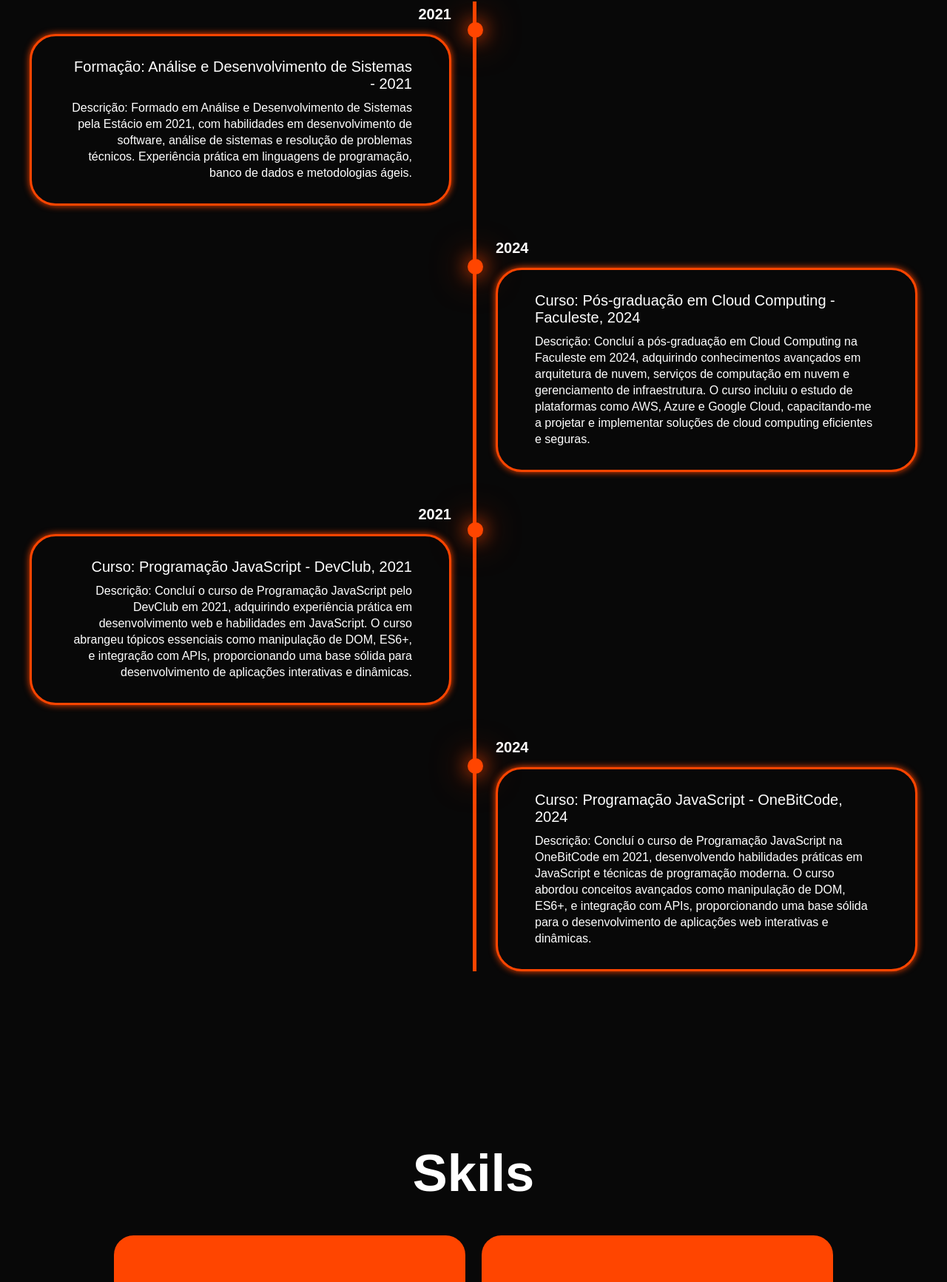
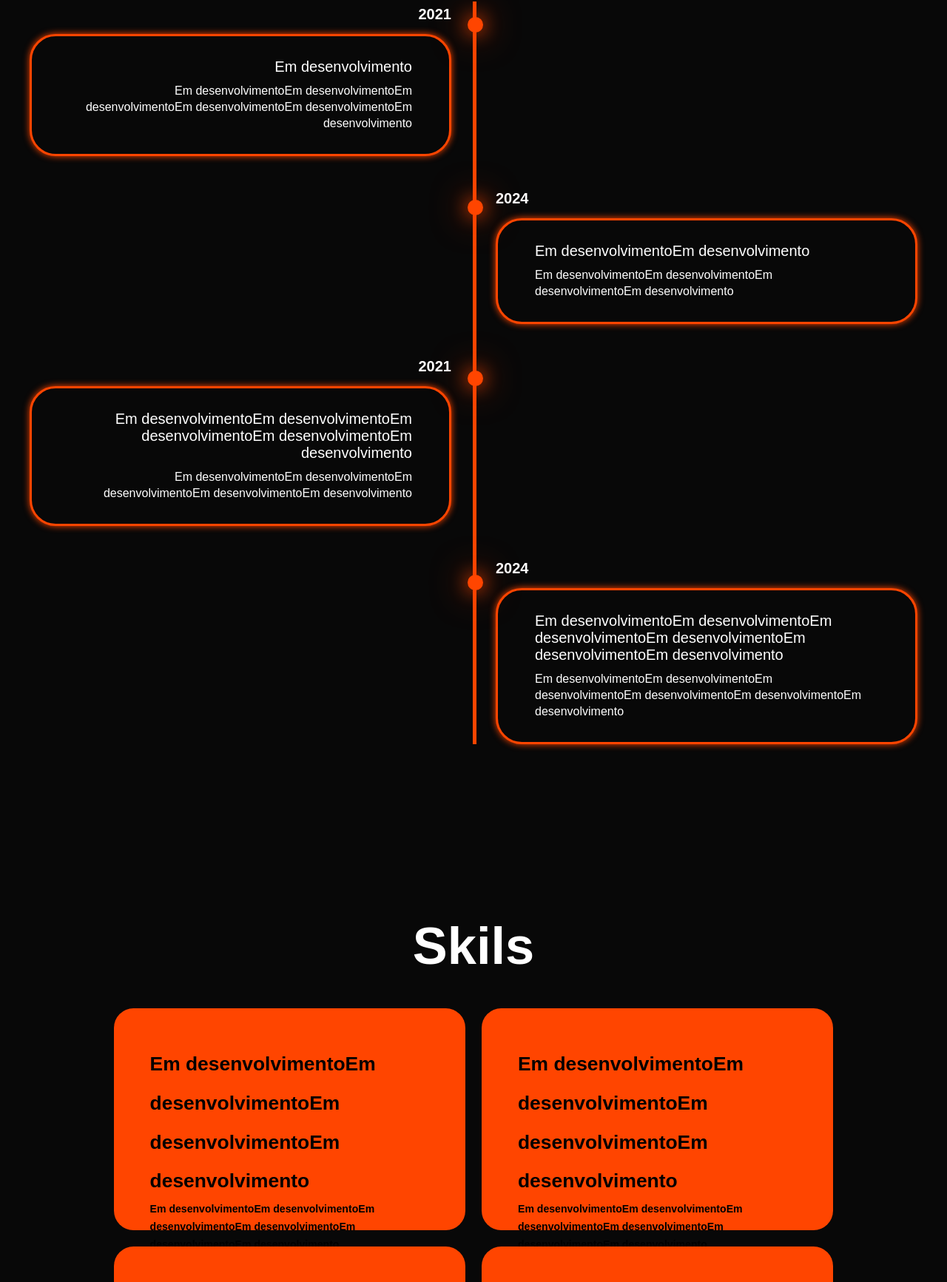
Before and after one commit to RidelvanDell/Site, a plain HTML site: page index.html in a window 1280 px wide. Shown: the part 1067-2800 px from the top of the page at 74% size. Drawn offline with nearby package versions, Linux system fonts and the light colour scheme; a script that the page names is missing.

Commit message:
Update index.html

```diff
--- a/index.html
+++ b/index.html
@@ -32,9 +32,7 @@
         <h1>Olá, Eu sou o<span> Ridelvan</span></h1>
         <h3 class="text-animation">Sou <span></span></h3>
         <p>
-          Desenvolvedor Front-end com experiência em React.js, Next.js,
-          JavaScript, TypeScript. Apaixonado por tecnologia e desenvolvimento.
-          Possuo experiência na área de gestão de acessos.
+          Sou estudante de programação com experiência básica em desenvolvimento web, utilizando HTML, CSS e JavaScript. Também tenho conhecimento em pequenos projetos em Python e estou aprofundando meus estudos em C#. Busco aprimorar minhas habilidades e explorar novas tecnologias no mundo da programação.
         </p>
         <div class="social-icons">
           <a href="#"><i class="bx bxl-linkedin"></i></a>
@@ -44,7 +42,7 @@
         </div>
         <div class="btn-group">
           <a href="#" class="btn">Hire</a>
-          <a href="#contact" class="btn">Contact</a>
+          <a href="#contact" class="btn">contato</a>
         </div>
       </div>
       <div class="home-img">
@@ -59,13 +57,9 @@
           <div class="timeline-dot"></div>
           <div class="timeline-date">2021</div>
           <div class="timeline-content">
-            <h3>Formação: Análise e Desenvolvimento de Sistemas - 2021</h3>
+            <h3>Em desenvolvimento</h3>
             <p>
-              Descrição: Formado em Análise e Desenvolvimento de Sistemas pela
-              Estácio em 2021, com habilidades em desenvolvimento de software,
-              análise de sistemas e resolução de problemas técnicos. Experiência
-              prática em linguagens de programação, banco de dados e
-              metodologias ágeis.
+           Em desenvolvimentoEm desenvolvimentoEm desenvolvimentoEm desenvolvimentoEm desenvolvimentoEm desenvolvimento
             </p>
           </div>
         </div>
@@ -74,14 +68,9 @@
           <div class="timeline-dot"></div>
           <div class="timeline-date">2024</div>
           <div class="timeline-content">
-            <h3>Curso: Pós-graduação em Cloud Computing - Faculeste, 2024</h3>
+            <h3>Em desenvolvimentoEm desenvolvimento</h3>
             <p>
-              Descrição: Concluí a pós-graduação em Cloud Computing na Faculeste
-              em 2024, adquirindo conhecimentos avançados em arquitetura de
-              nuvem, serviços de computação em nuvem e gerenciamento de
-              infraestrutura. O curso incluiu o estudo de plataformas como AWS,
-              Azure e Google Cloud, capacitando-me a projetar e implementar
-              soluções de cloud computing eficientes e seguras.
+             Em desenvolvimentoEm desenvolvimentoEm desenvolvimentoEm desenvolvimento
             </p>
           </div>
         </div>
@@ -90,14 +79,9 @@
           <div class="timeline-dot"></div>
           <div class="timeline-date">2021</div>
           <div class="timeline-content">
-            <h3>Curso: Programação JavaScript - DevClub, 2021</h3>
+            <h3>Em desenvolvimentoEm desenvolvimentoEm desenvolvimentoEm desenvolvimentoEm desenvolvimento</h3>
             <p>
-              Descrição: Concluí o curso de Programação JavaScript pelo DevClub
-              em 2021, adquirindo experiência prática em desenvolvimento web e
-              habilidades em JavaScript. O curso abrangeu tópicos essenciais
-              como manipulação de DOM, ES6+, e integração com APIs,
-              proporcionando uma base sólida para desenvolvimento de aplicações
-              interativas e dinâmicas.
+              Em desenvolvimentoEm desenvolvimentoEm desenvolvimentoEm desenvolvimentoEm desenvolvimento
             </p>
           </div>
         </div>
@@ -106,14 +90,9 @@
           <div class="timeline-dot"></div>
           <div class="timeline-date">2024</div>
           <div class="timeline-content">
-            <h3>Curso: Programação JavaScript - OneBitCode, 2024</h3>
+            <h3>Em desenvolvimentoEm desenvolvimentoEm desenvolvimentoEm desenvolvimentoEm desenvolvimentoEm desenvolvimento</h3>
             <p>
-              Descrição: Concluí o curso de Programação JavaScript na OneBitCode
-              em 2021, desenvolvendo habilidades práticas em JavaScript e
-              técnicas de programação moderna. O curso abordou conceitos
-              avançados como manipulação de DOM, ES6+, e integração com APIs,
-              proporcionando uma base sólida para o desenvolvimento de
-              aplicações web interativas e dinâmicas.
+            Em desenvolvimentoEm desenvolvimentoEm desenvolvimentoEm desenvolvimentoEm desenvolvimentoEm desenvolvimento
             </p>
           </div>
         </div>
@@ -126,56 +105,36 @@
       <div class="service-container">
         <div class="service-box">
           <div class="service-info">
-            <h4>Técnico de Informática:</h4>
+            <h4>Em desenvolvimentoEm desenvolvimentoEm desenvolvimentoEm desenvolvimento</h4>
             <p>
-              Experiência em manutenção e suporte técnico de hardware e
-              software, resolução de problemas e otimização de sistemas
-              operacionais. Habilidade em instalar, configurar e atualizar
-              softwares, além de fornecer suporte técnico aos usuários finais.
-              Conhecimento em diagnóstico de falhas e implementação de soluções
-              eficazes para garantir o bom funcionamento dos equipamentos.
+              Em desenvolvimentoEm desenvolvimentoEm desenvolvimentoEm desenvolvimentoEm desenvolvimentoEm desenvolvimento
             </p>
           </div>
         </div>
 
         <div class="service-box">
           <div class="service-info">
-            <h4>Front-end Development</h4>
+            <h4>Em desenvolvimentoEm desenvolvimentoEm desenvolvimentoEm desenvolvimento</h4>
             <p>
-              Habilidade em desenvolvimento web, incluindo a criação de sites
-              responsivos e interativos usando HTML, CSS e JavaScript.
-              Experiência com frameworks e bibliotecas como React, Angular e
-              Vue.js, além de conhecimento em backend e integração com APIs.
-              Competência em otimização de performance e implementação de
-              melhores práticas de desenvolvimento.
+             Em desenvolvimentoEm desenvolvimentoEm desenvolvimentoEm desenvolvimentoEm desenvolvimentoEm desenvolvimento
             </p>
           </div>
         </div>
 
         <div class="service-box">
           <div class="service-info">
-            <h4>Técnico de Redes de Computadores:</h4>
+            <h4>Em desenvolvimentoEm desenvolvimentoEm desenvolvimentoEm desenvolvimentoEm desenvolvimento</h4>
             <p>
-              Capacidade de projetar, configurar e gerenciar redes de
-              computadores, incluindo LAN, WAN e redes sem fio. Experiência com
-              protocolos de rede, segurança e resolução de problemas de
-              conectividade. Habilidade em configurar roteadores, switches e
-              outros equipamentos de rede, além de monitorar e otimizar o
-              desempenho da rede.
+           Em desenvolvimentoEm desenvolvimentoEm desenvolvimentoEm desenvolvimentoEm desenvolvimentoEm desenvolvimento
             </p>
           </div>
         </div>
 
         <div class="service-box">
           <div class="service-info">
-            <h4>Analista de Sistemas:</h4>
+            <h4>Em desenvolvimentoEm desenvolvimentoEm desenvolvimentoEm desenvolvimentoEm desenvolvimento</h4>
             <p>
-              Experiência em análise e design de sistemas de informação,
-              incluindo levantamento de requisitos, modelagem de dados e criação
-              de soluções tecnológicas. Habilidade em avaliar e melhorar
-              sistemas existentes, além de implementar novas soluções para
-              atender às necessidades dos negócios. Conhecimento em metodologias
-              ágeis e ferramentas de gerenciamento de projetos.
+             Em desenvolvimentoEm desenvolvimentoEm desenvolvimentoEm desenvolvimentoEm desenvolvimentoEm desenvolvimento
             </p>
           </div>
         </div>
@@ -245,19 +204,19 @@
           <a href="#">FAQ</a>
         </li>
         <li>
-          <a href="#">Services</a>
+          <a href="#">serviços</a>
         </li>
         <li>
-          <a href="#">About Me</a>
+          <a href="#">Sobre mim</a>
         </li>
         <li>
-          <a href="#">Contact</a>
+          <a href="#">Contato</a>
         </li>
         <li>
           <a href="#">projetos</a>
         </li>
       </ul>
-      <p class="copyright">© Wenderson Farias / All Rights Reserved</p>
+      <p class="copyright">© Ridelvan / Direitos reservados</p>
     </footer>
 
     <script src="script.js"></script>
```
